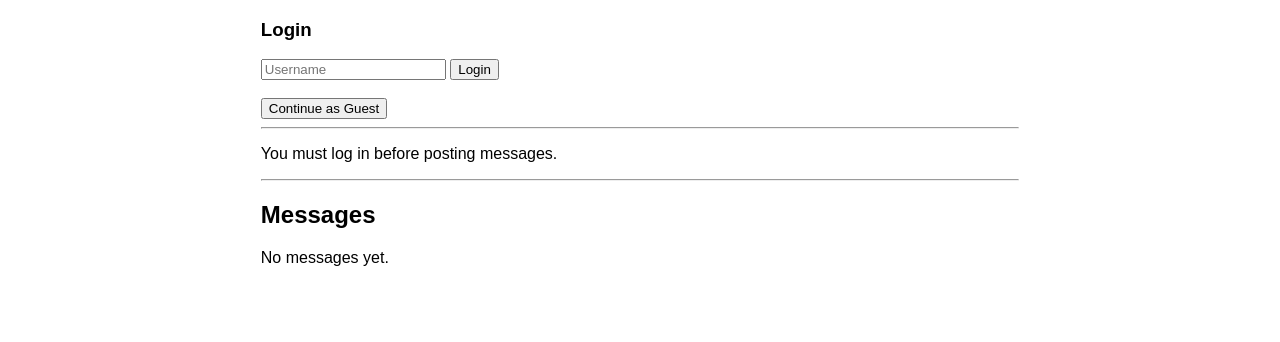
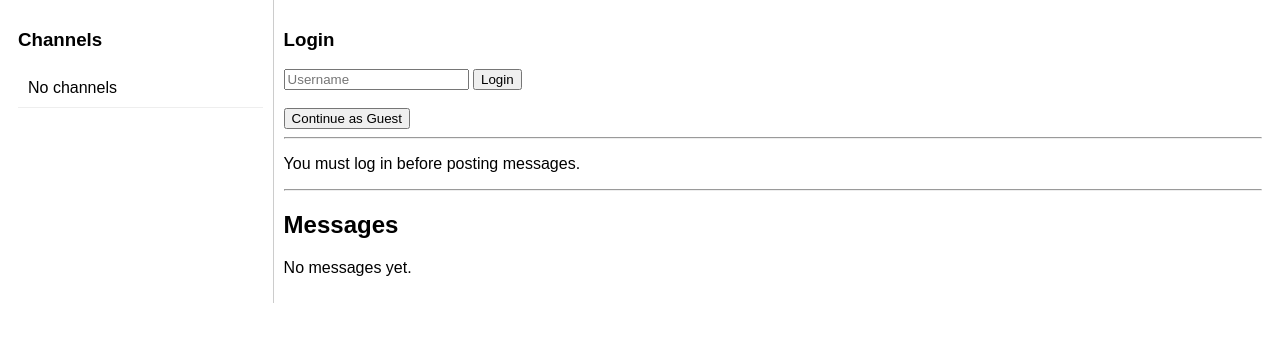
Before and after one commit to Kappibw/greyliens, a Flask app: page / in a window 1280 px wide. Shown: the part 97-439 px from the top of the page. Run offline with Flask 3, Linux system fonts and the light colour scheme; data that the repository does not hold is empty; some libraries are stand-ins or nearby versions.

Commit message:
updates to app.py and forum.html

```diff
--- a/app.py
+++ b/app.py
@@ -6,45 +6,55 @@ from auth import get_identity
 
 app = Flask(__name__)
 
-# Used by Flask to securely sign session cookies.
-# The value should be provided through environment variables.
+# -----------------------
+# SECURITY CONFIG
+# -----------------------
 app.config["SECRET_KEY"] = os.getenv("SECRET_KEY")
-#Check if the secret key environment variable is set
+
 if not app.config["SECRET_KEY"]:
     raise ValueError("Environment variable 'SECRET_KEY' is not set")
-else:
-    print("SECRET_KEY is set")
+
+print("SECRET_KEY is set")
 print("APP FILE:", os.path.abspath(__file__))
 print("TEMPLATE FOLDER:", app.template_folder)
 
 
 # -----------------------
-# HOME / MESSAGES (READ-ONLY UI)
+# HOME / READ-ONLY UI
 # -----------------------
 @app.route("/")
 def index():
     """
-    Displays the forum homepage with database content.
+    Displays forum homepage with DB content.
+    Read-only view (channels + messages).
     """
+
     print("SESSION:", dict(session))
     print("IDENTITY:", get_identity())
 
     conn = get_conn()
     cur = conn.cursor()
 
-    # Load channels
-    cur.execute("SELECT id, name FROM channels")
+    # -----------------------
+    # LOAD CHANNELS (SIDEBAR)
+    # -----------------------
+    cur.execute("""
+        SELECT id, name
+        FROM channels
+        ORDER BY id;
+    """)
     channels = cur.fetchall()
 
-    # Load messages (threads)
+    # -----------------------
+    # LOAD MESSAGES (THREADS)
+    # -----------------------
     cur.execute("""
         SELECT m.id, m.content, u.username, c.name, m.created_at
         FROM messages m
         JOIN users u ON m.author_id = u.id
         JOIN channels c ON m.channel_id = c.id
-        ORDER BY m.id DESC
+        ORDER BY m.id DESC;
     """)
-
     messages = cur.fetchall()
 
     cur.close()
@@ -64,6 +74,11 @@ def index():
 # -----------------------
 @app.route("/send", methods=["POST"])
 def send():
+    """
+    Creates a new message in the general channel.
+    Only allowed for logged-in or guest users.
+    """
+
     if "user_id" not in session:
         return "Not allowed (logged out)", 403
 
@@ -77,9 +92,12 @@ def send():
 
     user_id = session["user_id"]
 
-    cur.execute(
-        "SELECT id FROM channels WHERE name = 'general' LIMIT 1;"
-    )
+    cur.execute("""
+        SELECT id
+        FROM channels
+        WHERE name = 'general'
+        LIMIT 1;
+    """)
 
     channel = cur.fetchone()
 
@@ -108,12 +126,16 @@ def send():
 # -----------------------
 @app.route("/guest-login")
 def guest_login():
+
     conn = get_conn()
     cur = conn.cursor()
 
-    cur.execute(
-        "SELECT id FROM users WHERE username = 'guest' LIMIT 1;"
-    )
+    cur.execute("""
+        SELECT id
+        FROM users
+        WHERE username = 'guest'
+        LIMIT 1;
+    """)
 
     user = cur.fetchone()
 
@@ -134,6 +156,7 @@ def guest_login():
 # -----------------------
 @app.route("/login", methods=["POST"])
 def login():
+
     username = request.form.get("username")
 
     if not username:
@@ -142,10 +165,11 @@ def login():
     conn = get_conn()
     cur = conn.cursor()
 
-    cur.execute(
-        "SELECT id, username FROM users WHERE username = %s;",
-        (username,)
-    )
+    cur.execute("""
+        SELECT id, username
+        FROM users
+        WHERE username = %s;
+    """, (username,))
 
     user = cur.fetchone()
 
--- a/templates/forum.html
+++ b/templates/forum.html
@@ -6,6 +6,23 @@
     <style>
         body {
             font-family: Arial, sans-serif;
+        }
+
+        .layout {
+            display: flex;
+        }
+
+        /* SIDEBAR */
+        .sidebar {
+            width: 20%;
+            border-right: 1px solid #ccc;
+            padding: 10px;
+        }
+
+        /* MAIN CONTENT */
+        .main {
+            width: 80%;
+            padding: 10px;
         }
 
         .top-bar {
@@ -18,11 +35,6 @@
 
         .identity {
             font-weight: bold;
-        }
-
-        .container {
-            width: 60%;
-            margin: auto;
         }
 
         ul {
@@ -54,15 +66,34 @@
     <div class="identity">
         {% if identity == "logged_out" %}
             Not logged in
-        {% elif user %}
+        {% elif identity == "guest" %}
+            Guest
+        {% else %}
             {{ user }}
-        {% else %}
-            Guest
         {% endif %}
     </div>
 </div>
 
-<div class="container">
+<!-- MAIN LAYOUT -->
+<div class="layout">
+
+    <!-- SIDEBAR (CHANNELS) -->
+    <div class="sidebar">
+        <h3>Channels</h3>
+
+        <ul>
+            {% if channels %}
+                {% for c in channels %}
+                    <li>#{{ c[1] }}</li>
+                {% endfor %}
+            {% else %}
+                <li>No channels</li>
+            {% endif %}
+        </ul>
+    </div>
+
+    <!-- MAIN CONTENT -->
+    <div class="main">
 
         <!-- LOGIN / LOGOUT -->
         {% if identity == "logged_out" %}
@@ -84,7 +115,13 @@
 
             <p>
                 Logged in as:
-        <b>{{ user }}</b>
+                <b>
+                    {% if identity == "guest" %}
+                        Guest
+                    {% else %}
+                        {{ user }}
+                    {% endif %}
+                </b>
             </p>
 
             <a href="/logout">
@@ -129,7 +166,6 @@
 
                         <br><br>
 
-                <!-- SAFE timestamp (no crash) -->
                         <small>{{ msg[4] }}</small>
                     </li>
                 {% endfor %}
@@ -143,5 +179,7 @@
 
     </div>
 
+</div>
+
 </body>
 </html>
```
Lines whose indentation alone changed are shown as unchanged.
